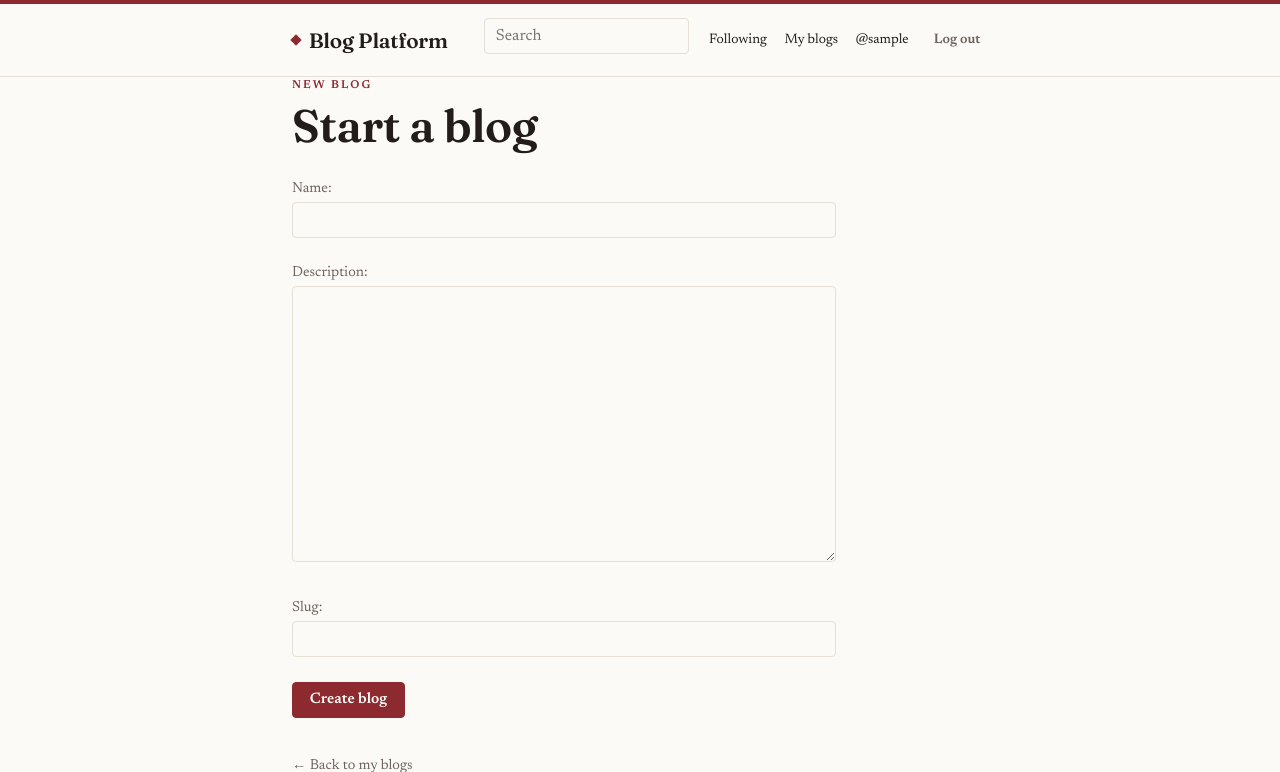
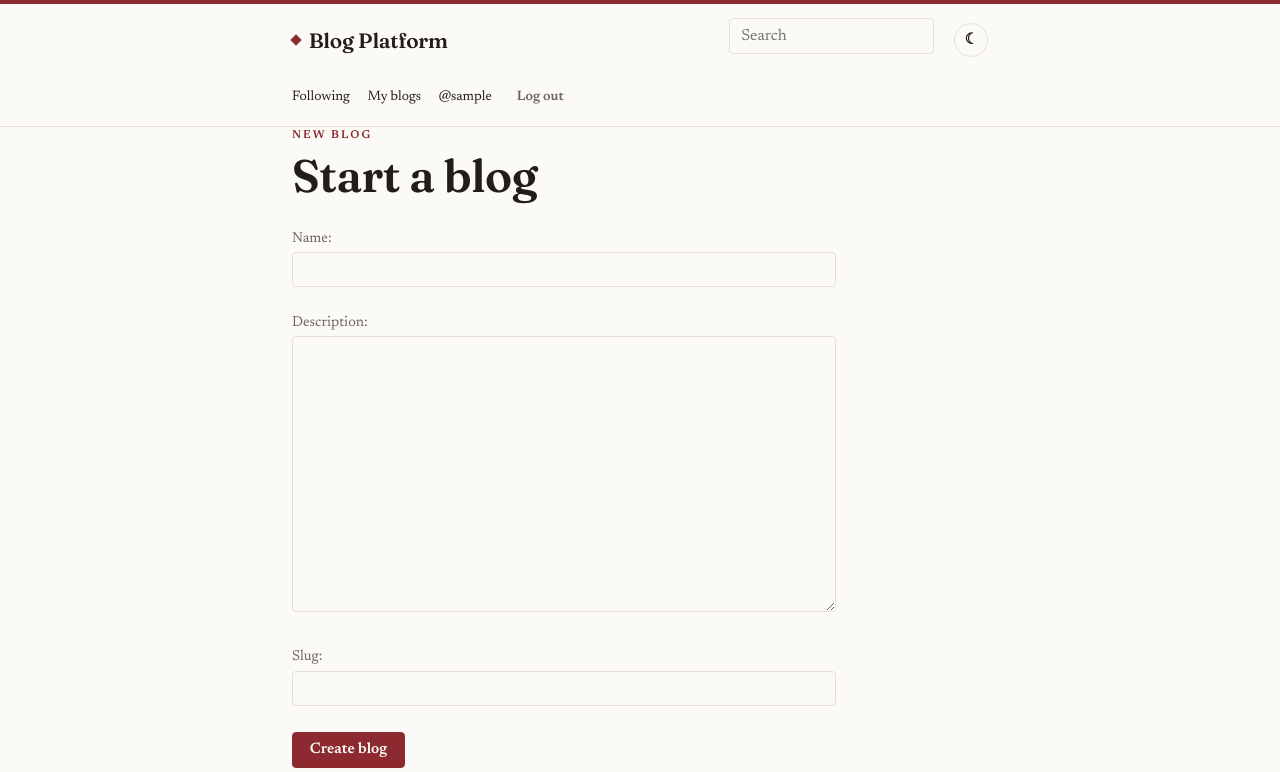
Before and after one commit to Kanokpol-Natekuakul/blog_web, a Django app: page /blogs/new/ in a window 1280 px wide. Shown: the top 772 px of the page. Run offline with Django 5.2, Linux system fonts and the light colour scheme; the visitor is signed in with stand-in values (Sample User, id 1); some libraries are stand-ins or nearby versions.

Commit message:
Add a header light/dark theme toggle
A sun/moon button flips the theme and remembers the choice in localStorage;
an inline head script applies it before first paint (no flash). Dark tokens
now respond to a forced [data-theme] as well as the OS preference, so the
toggle overrides the system default in either direction.

Co-Authored-By: Claude Opus 4.8 <noreply@anthropic.com>

```diff
--- a/static/css/style.css
+++ b/static/css/style.css
@@ -26,9 +26,11 @@
 
 /* Dark mode — the same ink-on-paper identity at night: warm near-black
    paper, warm light ink, and a lightened oxblood that keeps AA contrast.
-   Overriding the tokens lets the whole component system follow automatically. */
+   Applied when the OS prefers dark (unless the user forced light), or when
+   the header toggle forces dark. Overriding the tokens lets the whole
+   component system follow automatically. */
 @media (prefers-color-scheme: dark) {
-  :root {
+  :root:not([data-theme="light"]) {
     --paper: #181410;
     --paper-raised: #221c17;
     --ink: #ece5db;
@@ -40,6 +42,19 @@
     --accent-tint: color-mix(in oklab, var(--accent) 14%, var(--paper));
   }
 }
+:root[data-theme="dark"] {
+  --paper: #181410;
+  --paper-raised: #221c17;
+  --ink: #ece5db;
+  --ink-soft: #a89e94;
+  --rule: #332b24;
+  --accent: #e0746e;
+  --accent-deep: #ec8a82;
+  --accent-tint: #2c1c1a;
+  --accent-tint: color-mix(in oklab, var(--accent) 14%, var(--paper));
+  color-scheme: dark;
+}
+:root[data-theme="light"] { color-scheme: light; }
 
 * { box-sizing: border-box; }
 
@@ -170,6 +185,23 @@ h1, h2, h3, h4 {
   font-size: 0.86rem;
 }
 .nav-links form { margin: 0; }
+
+/* Theme toggle (sun/moon) */
+.theme-toggle {
+  width: 2.1rem;
+  height: 2.1rem;
+  padding: 0;
+  border: 1px solid var(--rule);
+  border-radius: 50%;
+  background: transparent;
+  color: var(--ink);
+  font-size: 0.95rem;
+  line-height: 1;
+  display: inline-flex;
+  align-items: center;
+  justify-content: center;
+}
+.theme-toggle:hover { border-color: var(--accent); color: var(--accent); }
 
 /* ============================================================
    Main
@@ -593,6 +625,7 @@ label { font-size: 0.9rem; color: var(--ink-soft); }
   }
   .like-button button,
   .follow-button button { min-height: 40px; }
+  .theme-toggle { width: 44px; height: 44px; }
   .meta a,
   .byline a {
     display: inline-flex;
--- a/templates/base.html
+++ b/templates/base.html
@@ -6,6 +6,15 @@
   <meta name="viewport" content="width=device-width, initial-scale=1">
   <meta name="theme-color" content="#fbfaf7" media="(prefers-color-scheme: light)">
   <meta name="theme-color" content="#181410" media="(prefers-color-scheme: dark)">
+  <script>
+    // Apply the saved theme before first paint to avoid a flash of the wrong theme.
+    (function () {
+      try {
+        var t = localStorage.getItem('theme');
+        if (t === 'dark' || t === 'light') document.documentElement.setAttribute('data-theme', t);
+      } catch (e) {}
+    })();
+  </script>
   <title>{% block title %}Blog Platform{% endblock %}</title>
   <link rel="preconnect" href="https://fonts.googleapis.com">
   <link rel="preconnect" href="https://fonts.gstatic.com" crossorigin>
@@ -20,6 +29,7 @@
       <form action="{% url 'blog:search' %}" method="get" class="nav-search" role="search">
         <input type="search" name="q" value="{{ request.GET.q }}" placeholder="Search" aria-label="Search posts and blogs">
       </form>
+      <button class="theme-toggle" type="button" aria-label="Toggle dark mode"></button>
       <span class="nav-links">
         {% if user.is_authenticated %}
           <a href="{% url 'blog:following' %}">Following</a>
@@ -47,5 +57,32 @@
   </main>
 
   <script src="https://unpkg.com/htmx.org@2.0.4"></script>
+  <script>
+    // Header theme toggle: flips light/dark, remembers the choice, and keeps
+    // the icon in sync with the effective theme (system default until chosen).
+    (function () {
+      var btn = document.querySelector('.theme-toggle');
+      if (!btn) return;
+      var root = document.documentElement;
+      function effective() {
+        var t = root.getAttribute('data-theme');
+        if (t) return t;
+        return window.matchMedia('(prefers-color-scheme: dark)').matches ? 'dark' : 'light';
+      }
+      function sync() {
+        var dark = effective() === 'dark';
+        btn.textContent = dark ? '☀' : '☾';
+        btn.setAttribute('aria-label', dark ? 'Switch to light theme' : 'Switch to dark theme');
+        btn.setAttribute('title', btn.getAttribute('aria-label'));
+      }
+      sync();
+      btn.addEventListener('click', function () {
+        var next = effective() === 'dark' ? 'light' : 'dark';
+        root.setAttribute('data-theme', next);
+        try { localStorage.setItem('theme', next); } catch (e) {}
+        sync();
+      });
+    })();
+  </script>
 </body>
 </html>
```
